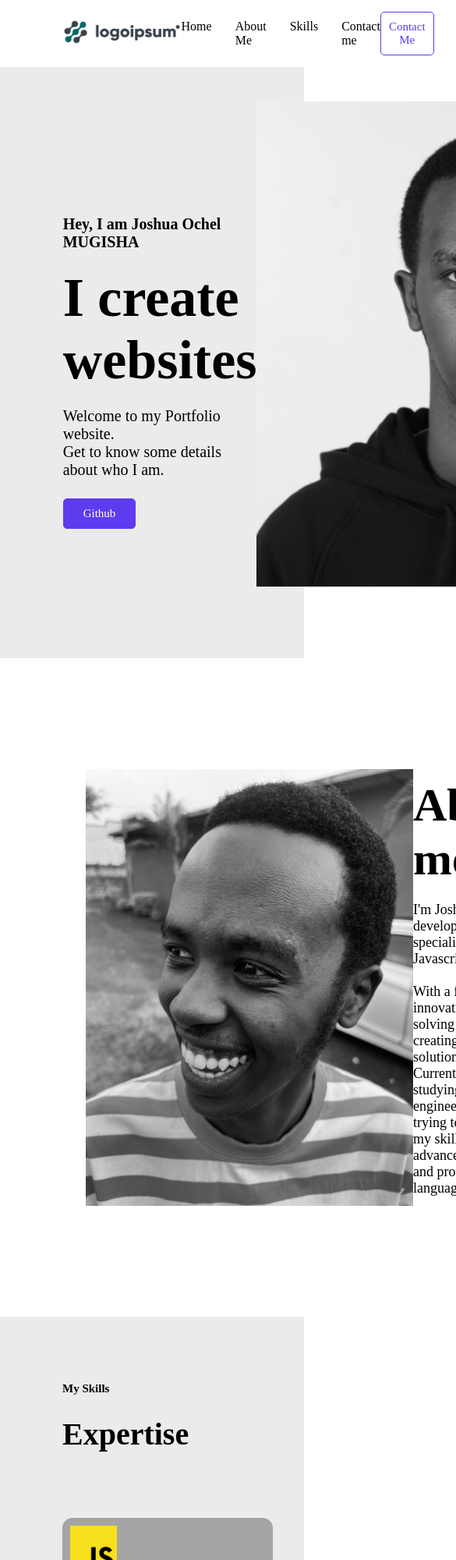
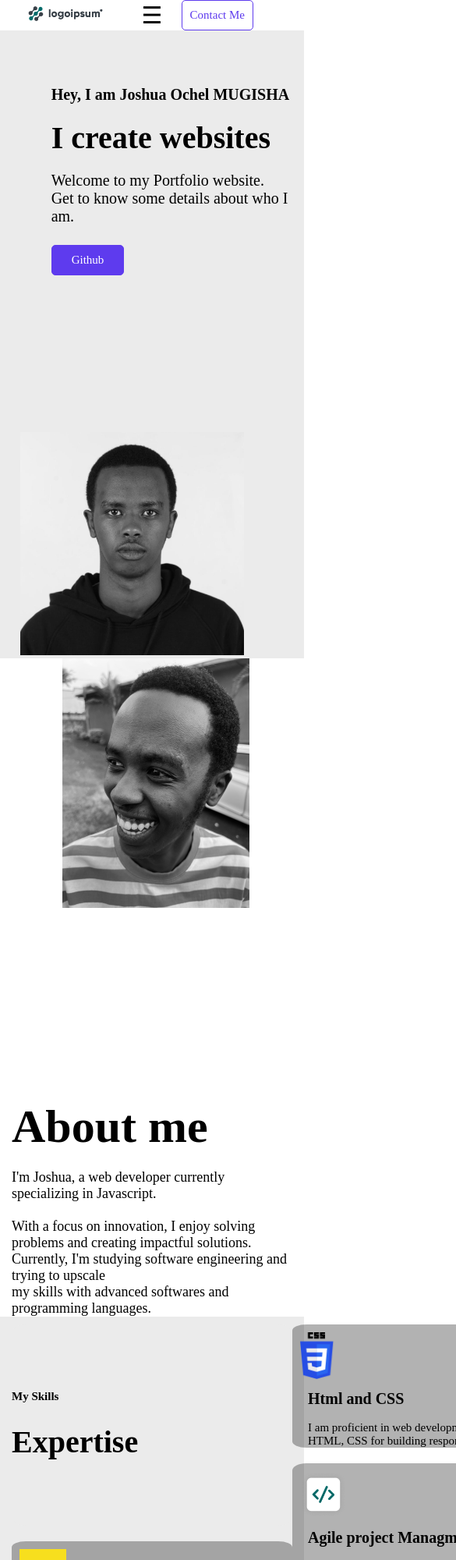
Before and after one commit to Mugisha-Joshua/My-Portfolio, a plain HTML site: page index.html in a window 390 px wide. Shown: the top 2000 px of the page at 78% size, 585 px wide, since content can reach past the window. Drawn offline with Linux system fonts and the light colour scheme.

Commit message:
Updated html and css

```diff
--- a/index.html
+++ b/index.html
@@ -18,11 +18,13 @@
           <li><a href="#contactme">Contact me</a></li>
         </ul>
       </div>
+
+      <button class="menu-toggle">☰</button\>
+
       <div>
-        <a href="mailto: mugishaochel@gmail.com"
-          ><button type="button">Contact Me</button></a
-        >
+        <a href="mailto: mugishaochel@gmail.com"><button type="button">Contact Me</button></a>
       </div>
+
     </header>
 
     <!-- End of the menu  -->
--- a/script.js
+++ b/script.js
@@ -1 +1,11 @@
-console.log("HELO")
+// Select the mobile menu toggle button and the navbar
+const menuToggle = document.querySelector('.menu-toggle'); // The hamburger icon button
+const navbar = document.querySelector('.navbar ul'); // The navigation links
+
+// Add a click event listener to the menu toggle button
+menuToggle.addEventListener('click', () => {
+  // Toggle between showing and hiding the navigation menu
+  navbar.style.display = navbar.style.display === 'flex' ? 'none' : 'flex';
+  // If the menu is currently displayed ('flex'), hide it. Otherwise, show it.
+});
+console.log(menuToggle);
--- a/style.css
+++ b/style.css
@@ -51,7 +51,7 @@ a:hover {
   color: #5e3bee;
 }
 
-/* HOME PAGE CSS CODE  */
+/* HOME PAGE CSS CODE BELOW */
 
 section {
   display: flex;
@@ -61,6 +61,9 @@ section {
   height: 100vh;
   background-color: #ebebeb;
 }
+
+
+
 
 button:nth-child(1) {
   font-size: 15px;
@@ -203,3 +206,122 @@ section:nth-of-type(3) div:nth-of-type(1) h2 {
   font-weight: 600;
   margin-bottom: 10vh;
 }
+
+
+
+
+
+
+
+
+
+
+
+
+
+
+
+/* Default styles for desktop remain unchanged */
+
+/* Media Queries for Tablets */
+@media (max-width: 768px) {
+  /* Header layout changes for tablet screens */
+  header {
+    flex-direction: column; /* Stack header elements vertically */
+    padding: 0 15px; /* Adjust padding for smaller screens */
+  }
+
+  /* Navigation layout for tablets */
+  header .navbar ul {
+    flex-direction: column; /* Stack navigation links vertically */
+    gap: 10px; /* Reduce gap between navigation items */
+  }
+
+  /* Logo size adjustments */
+  header .logo img {
+    width: 18vh; /* Reduce logo size */
+    padding-left: 20px; /* Adjust padding */
+  }
+
+  /* Adjust section layout for smaller screens */
+  section {
+    flex-direction: column; /* Stack elements vertically */
+    padding: 0 15px; /* Reduce padding */
+  }
+
+  /* Reduce title font size for tablet screens */
+  section#home .paragraph h5 {
+    font-size: 50px; /* Smaller heading for tablets */
+  }
+
+  /* Image resizing for tablets */
+  section#home .skills img {
+    width: 60vh; /* Reduce image size */
+  }
+
+  /* Resize image in "About Me" section */
+  section#about_me img {
+    width: 300px; /* Reduce image size */
+    padding-left: 30px; /* Adjust padding */
+  }
+
+  /* Skills section adjustments */
+  section#skills div {
+    width: 100%; /* Make skill cards full width */
+    height: auto; /* Adjust height */
+    margin: 10px 0; /* Add space between cards */
+  }
+}
+
+/* Media Queries for Mobile */
+@media (max-width: 480px) {
+  /* Header layout changes for mobile screens */
+  header {
+    flex-direction: row; /* Header elements remain horizontal */
+    justify-content: space-between; /* Space out header elements */
+  }
+
+  /* Show mobile menu toggle button on small screens */
+  .menu-toggle {
+    display: block; /* Show menu button */
+    font-size: 30px; /* Large icon for mobile */
+    background: none;
+    border: none;
+    cursor: pointer; /* Pointer for clickable icon */
+  }
+
+  /* Hide navigation by default on mobile */
+  header .navbar ul {
+    display: none; /* Hidden by default */
+    flex-direction: column; /* Stack nav links when shown */
+    gap: 15px; /* Space between items */
+  }
+
+  /* Reduce logo size for mobile screens */
+  header .logo img {
+    width: 14vh; /* Make the logo smaller */
+  }
+
+  /* Reduce title font size for mobile screens */
+  section#home .paragraph h5 {
+    font-size: 40px; /* Smaller heading for mobile */
+  }
+
+  /* Image resizing for mobile */
+  section#home .skills img {
+    width: 40vh; /* Reduce image size */
+  }
+
+  /* Resize image in "About Me" section */
+  section#about_me img {
+    width: 250px; /* Smaller image for mobile */
+    padding-left: 10px; /* Reduce padding */
+  }
+
+  /* Skills section adjustments for mobile */
+  section#skills div {
+    width: 100%; /* Full-width skill cards */
+    height: auto; /* Adjust height */
+    margin: 10px 0; /* Space between cards */
+  }
+}
```
